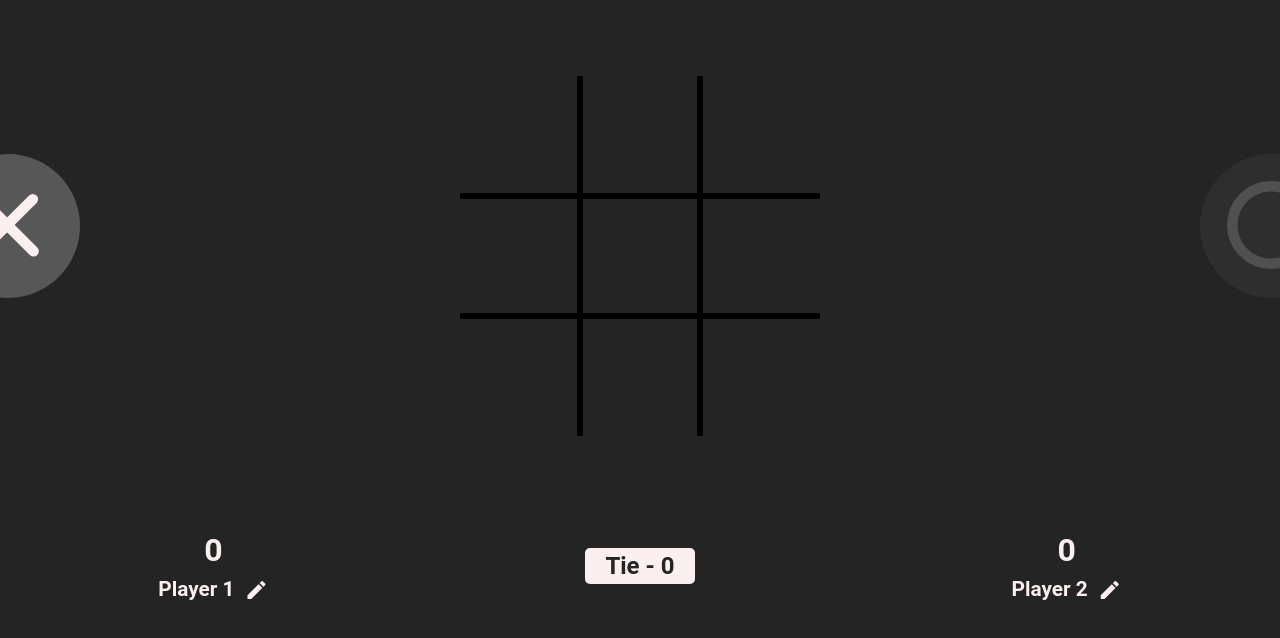
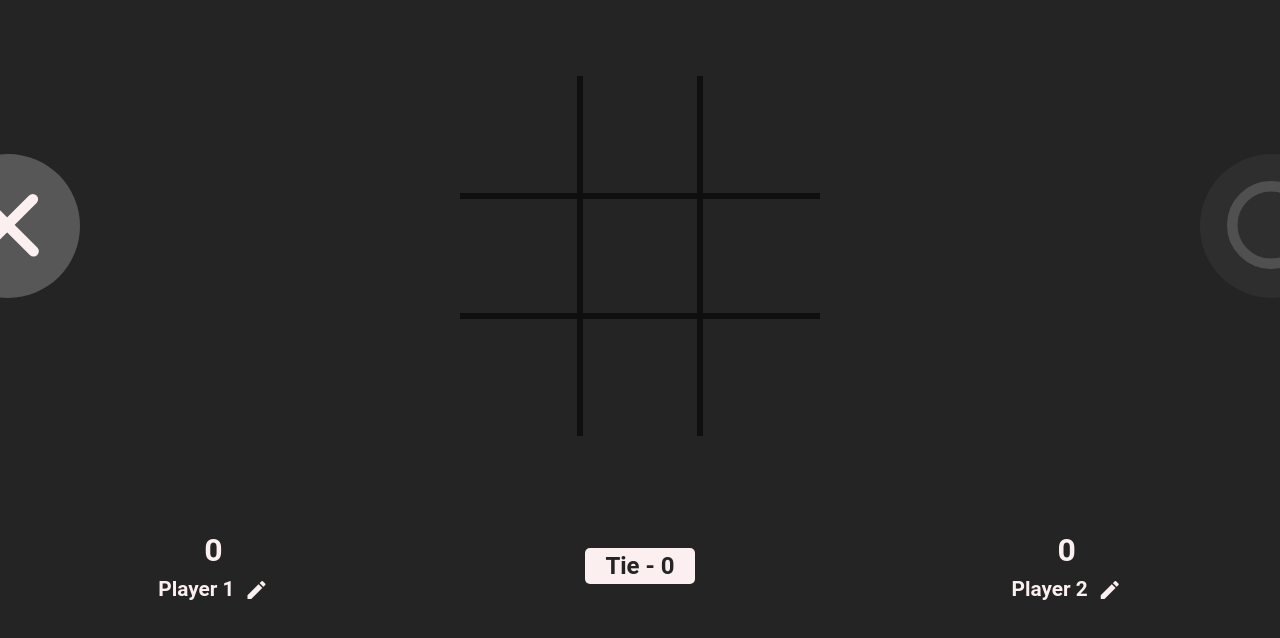
Before and after one commit to Devik225/Mini-Projects, a website built with Parcel: page TIC TAC TOE/index.html in a window 1280 px wide. Shown: the part 146-784 px from the top of the page. Built offline with nearby package versions, Linux system fonts and the light colour scheme.

Commit message:
Update main.css

```diff
--- a/TIC TAC TOE/css/main.css
+++ b/TIC TAC TOE/css/main.css
@@ -58,7 +58,7 @@ body{
 .cell{
   width: 120px;
   height: 120px;
-  border: 3.5px solid #000000;
+  border: 3.5px solid #0f0f0f;
 }
 
 .cell:first-child, .cell:nth-child(2), .cell:nth-child(3){
```
